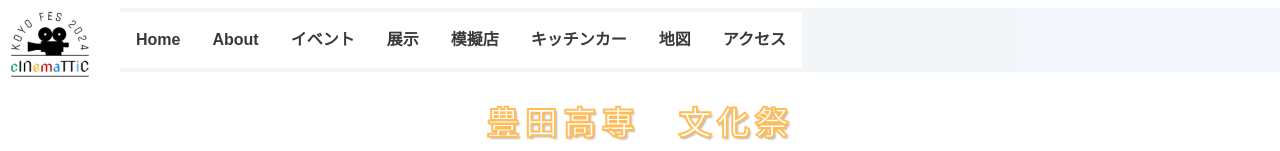
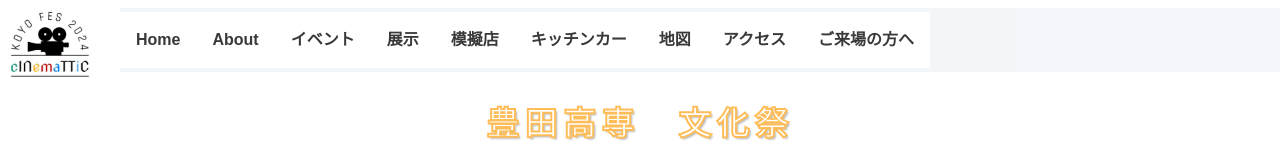
Before and after one commit to Hydreigonon/kouyousai.com, a Next.js app in the folder kouyousai/: page / in a window 1280 px wide. Shown: the top 151 px of the page. Built offline with nearby package versions, Linux system fonts and the light colour scheme.

Commit message:
fix: headerに足りない要素を追加修正

```diff
--- a/kouyousai/src/app/ui/header.tsx
+++ b/kouyousai/src/app/ui/header.tsx
@@ -47,9 +47,12 @@ export default function Header() {
     {
       name: "アクセス",
       link: "access"
+    },
+    {
+      name: "ご来場の方へ",
+      link: "for_visitors"
     }
   ];
-  console.log(data);
 
   return(
     <nav className="flex">
```
